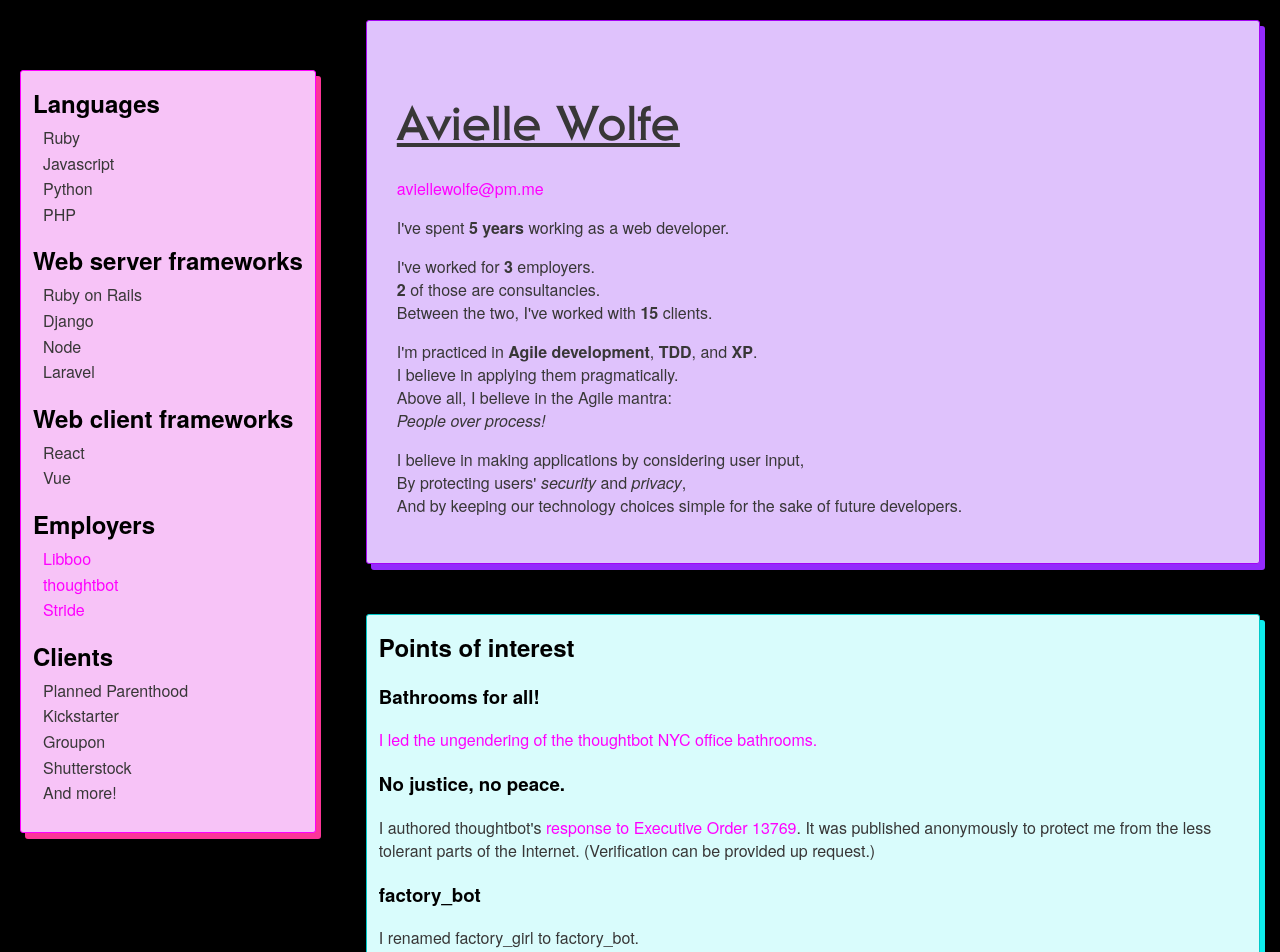
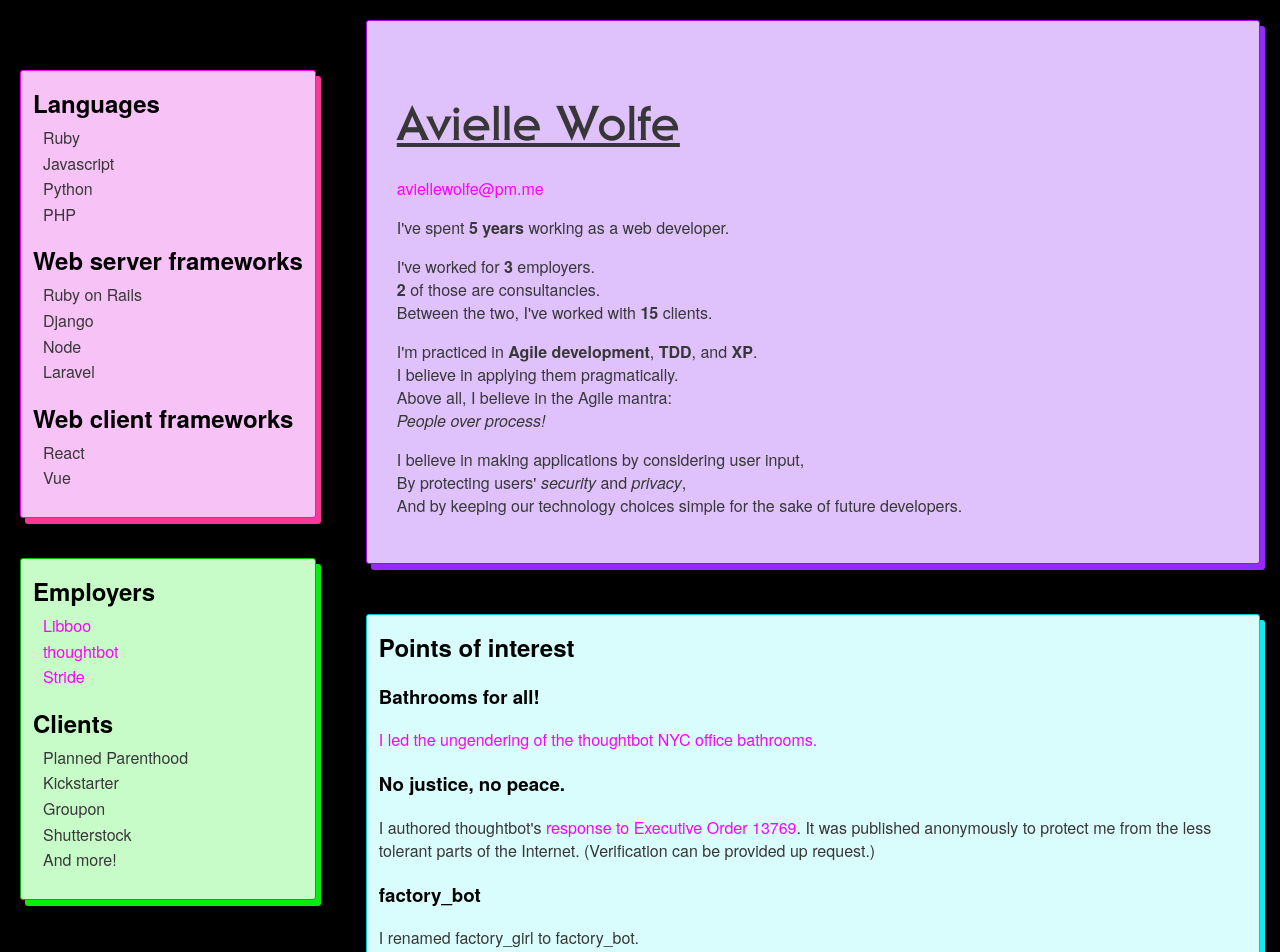
Before and after one commit to Euraldius/avielle-os, a Vue app: page /#/resume in a window 1280 px wide. Shown: the top 952 px of the page. Built offline with nearby package versions, Linux system fonts and the light colour scheme.

Commit message:
Split out employers

```diff
--- a/src/views/Resume.vue
+++ b/src/views/Resume.vue
@@ -28,6 +28,9 @@
               <li>Vue</li>
             </ul>
           </section>
+        </section>
+        <section class="employment">
+          <section>
             <section>
               <h2>Employers</h2>
               <ul>
@@ -45,6 +48,7 @@
                 <li>Shutterstock</li>
                 <li>And more!</li>
               </ul>
+            </section>
           </section>
         </section>
       </section>
@@ -145,6 +149,10 @@
 $eighties-ski-jacket: #00c9c9;
 $teal: #0eeded;
 
+$background-green: #c7fcc9;
+$border-green: #03b209;
+$shadow-green: #04ed0c;
+
 a {
   color: $fuschia;
   text-decoration: none;
@@ -207,6 +215,15 @@
   grid-column: 1;
   margin-top: 50px;
   padding-right: 50px;
+
+  ul {
+    margin-top: 0;
+    padding-left: 10px;
+  }
+
+  li {
+    line-height: 1.6em;
+  }
 }
 
 .main {
@@ -219,15 +236,15 @@
   border-radius: 3px;
   box-shadow: 5px 6px 0px $pink;
   padding: 10px 12px;
-
-  ul {
-    margin-top: 0;
-    padding-left: 10px;
 }
 
-  li {
-    line-height: 1.6em;
-  }
+.employment {
+  background: $background-green;
+  border: 1px solid $border-green;
+  border-radius: 3px;
+  box-shadow: 5px 6px 0px $shadow-green;
+  margin-top: 40px;
+  padding: 10px 12px;
 }
 
 .points-of-interest {
```
Lines whose indentation alone changed are shown as unchanged.
